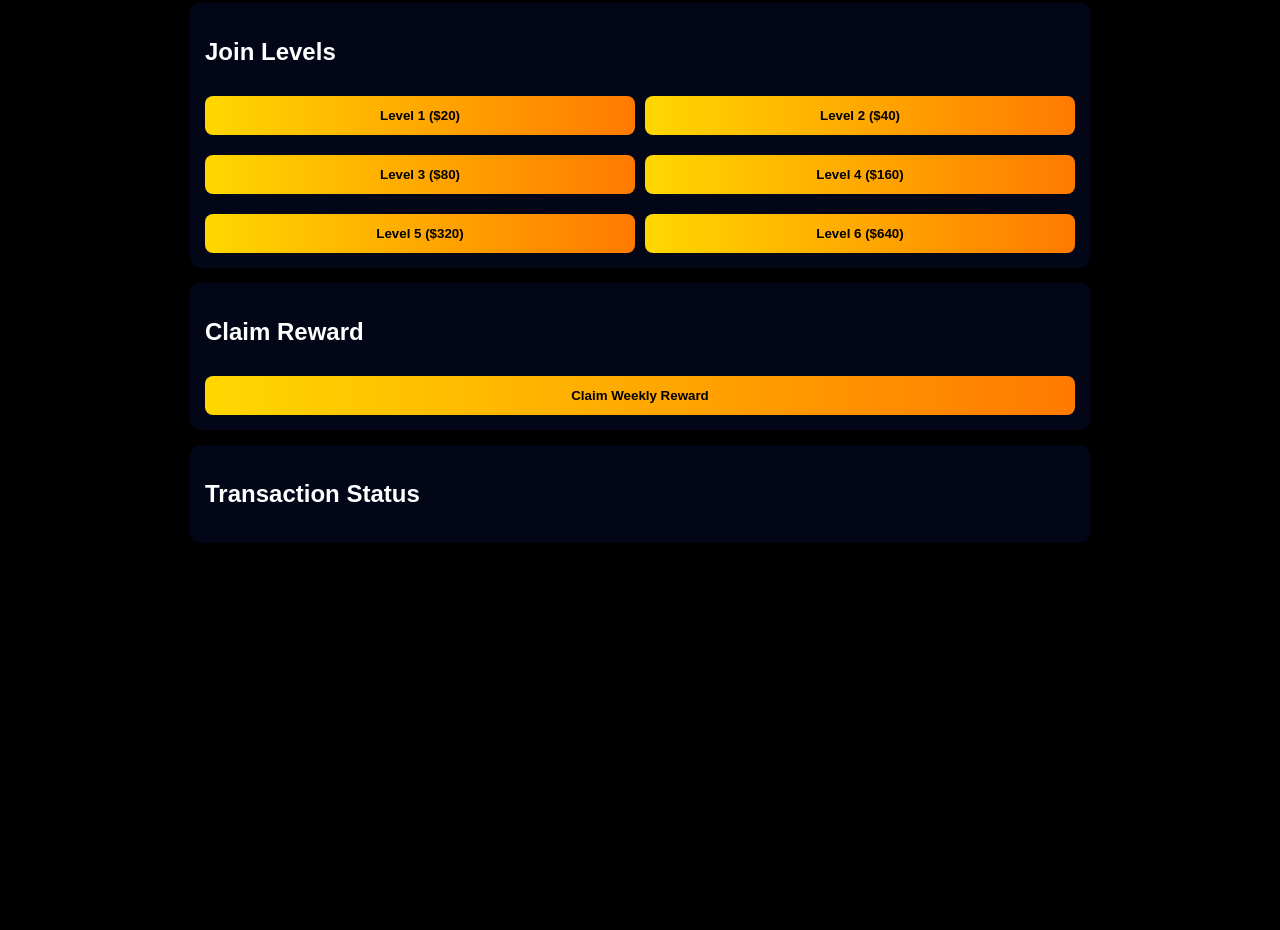
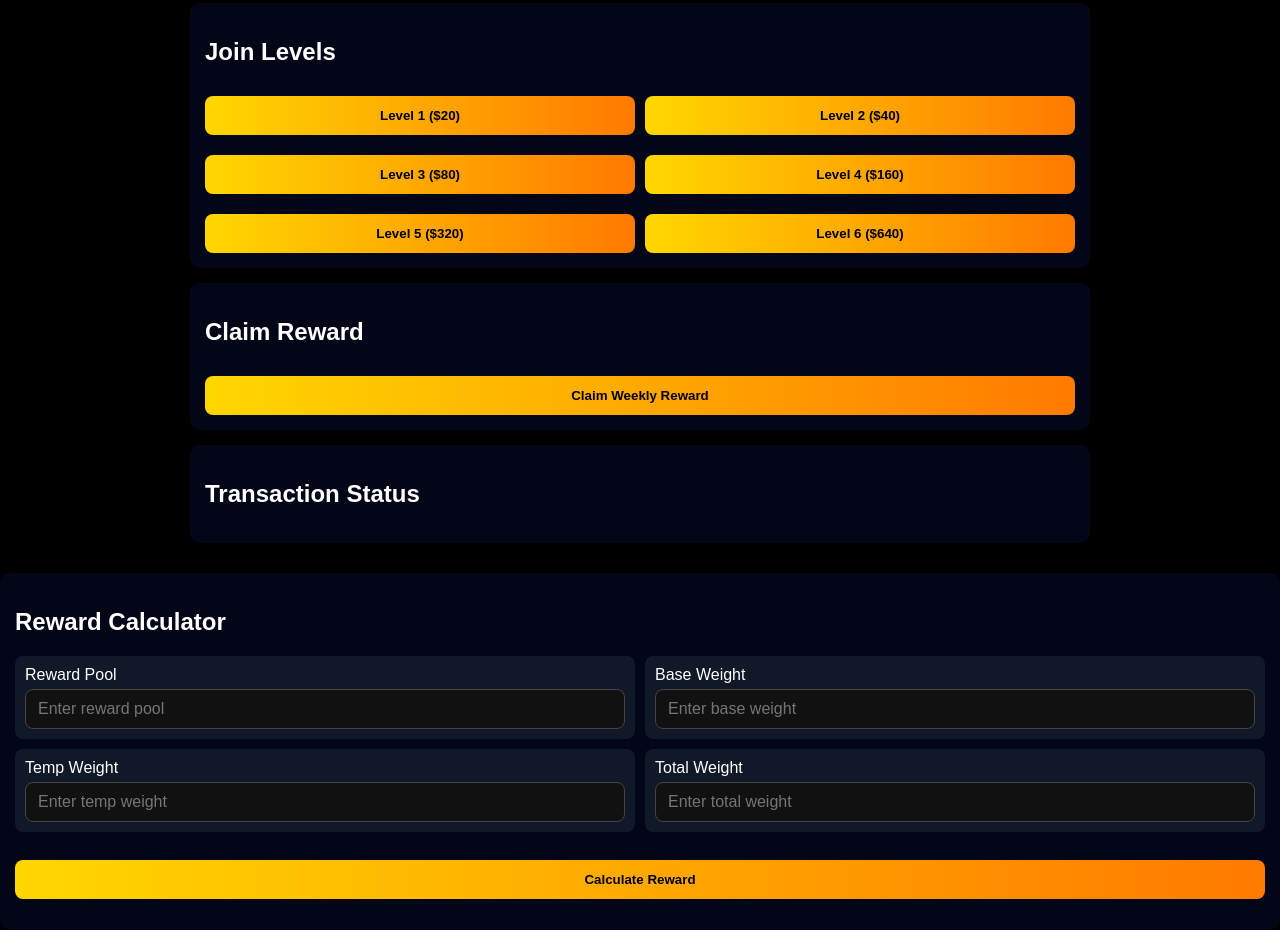
Before and after one commit to trctradecom-ship-it/TRCRewardsV2, a plain HTML site: page index.html in a window 1280 px wide. Shown: the part 1371-2301 px from the top of the page. Before the commit the page ends 1929 px from the top, so only its background shows below. Drawn offline with nearby package versions, Linux system fonts and the light colour scheme.

Commit message:
Update index.html

```diff
--- a/index.html
+++ b/index.html
@@ -108,6 +108,45 @@ Connect Wallet
 
 </div>
 
+<!-- ================= REWARD CALCULATOR ================= -->
+<div class="card calculator-card">
+
+<h2>Reward Calculator</h2>
+
+<div class="grid">
+
+<div>
+<label>Reward Pool</label><br>
+<input type="number" id="pool" placeholder="Enter reward pool">
+</div>
+
+<div>
+<label>Base Weight</label><br>
+<input type="number" id="calcBaseWeight" placeholder="Enter base weight">
+</div>
+
+<div>
+<label>Temp Weight</label><br>
+<input type="number" id="calcTempWeight" placeholder="Enter temp weight">
+</div>
+
+<div>
+<label>Total Weight</label><br>
+<input type="number" id="calcTotalWeight" placeholder="Enter total weight">
+</div>
+
+</div>
+
+<br>
+
+<button onclick="calculateReward()" class="mainBtn">
+Calculate Reward
+</button>
+
+<p id="rewardResult"></p>
+
+</div>
+
 <script src="script.js"></script>
 
 </body>
```
